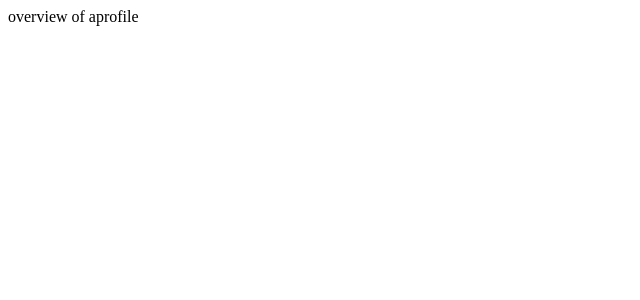
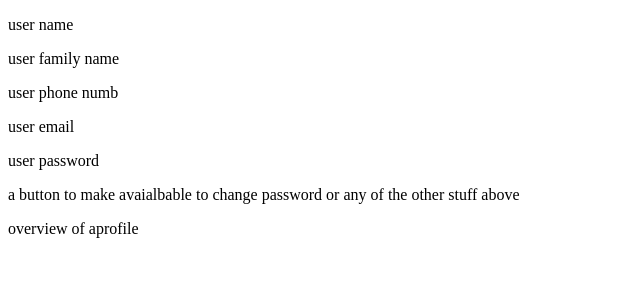
Before and after one commit to fablorv/ecommercedz, a Next.js app: page /profile/overview in a window 1280 px wide. Shown: the top 300 px of the page, without its empty margins (0-640 px from the left). Built offline with nearby package versions, Linux system fonts and the light colour scheme.

Commit message:
mapped whats needed for profil and gave link needed in empty cart

```diff
--- a/src/pages/profile/overview.js
+++ b/src/pages/profile/overview.js
@@ -1,6 +1,13 @@
 export default function overview(){
+  //here we get informations from firebase about the account signed in and we show informations here
   return(
     <>
+      <p>user name</p>
+      <p>user family name</p>
+      <p>user phone numb </p>
+      <p>user email </p>
+      <p>user password </p>
+      <p>a button to make avaialbable to change password or any of the other stuff above </p>
       overview of aprofile
     </>
   )
```
Also changed, not shown: src/pages/cart.js (+4 -3 lines).
